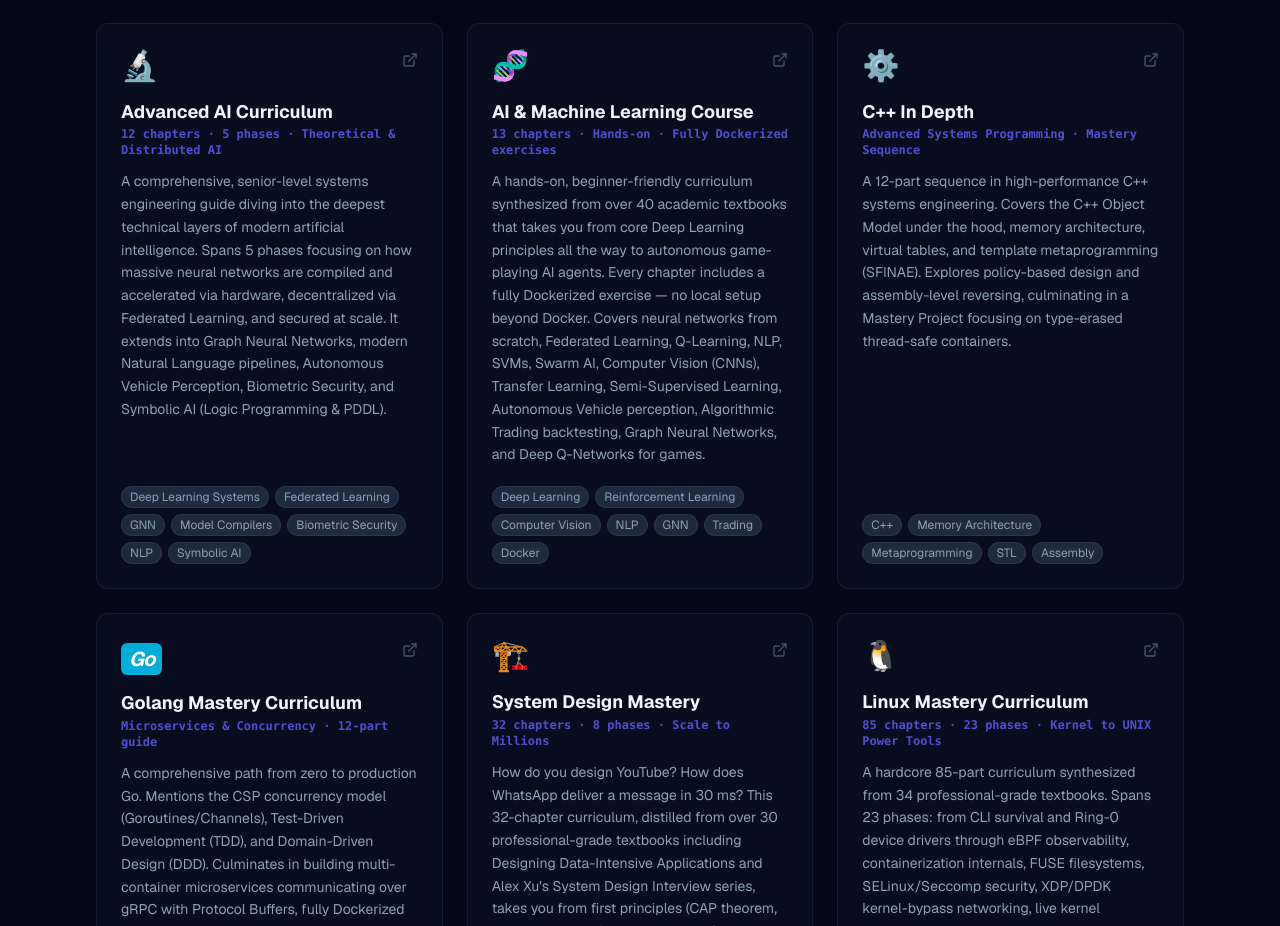
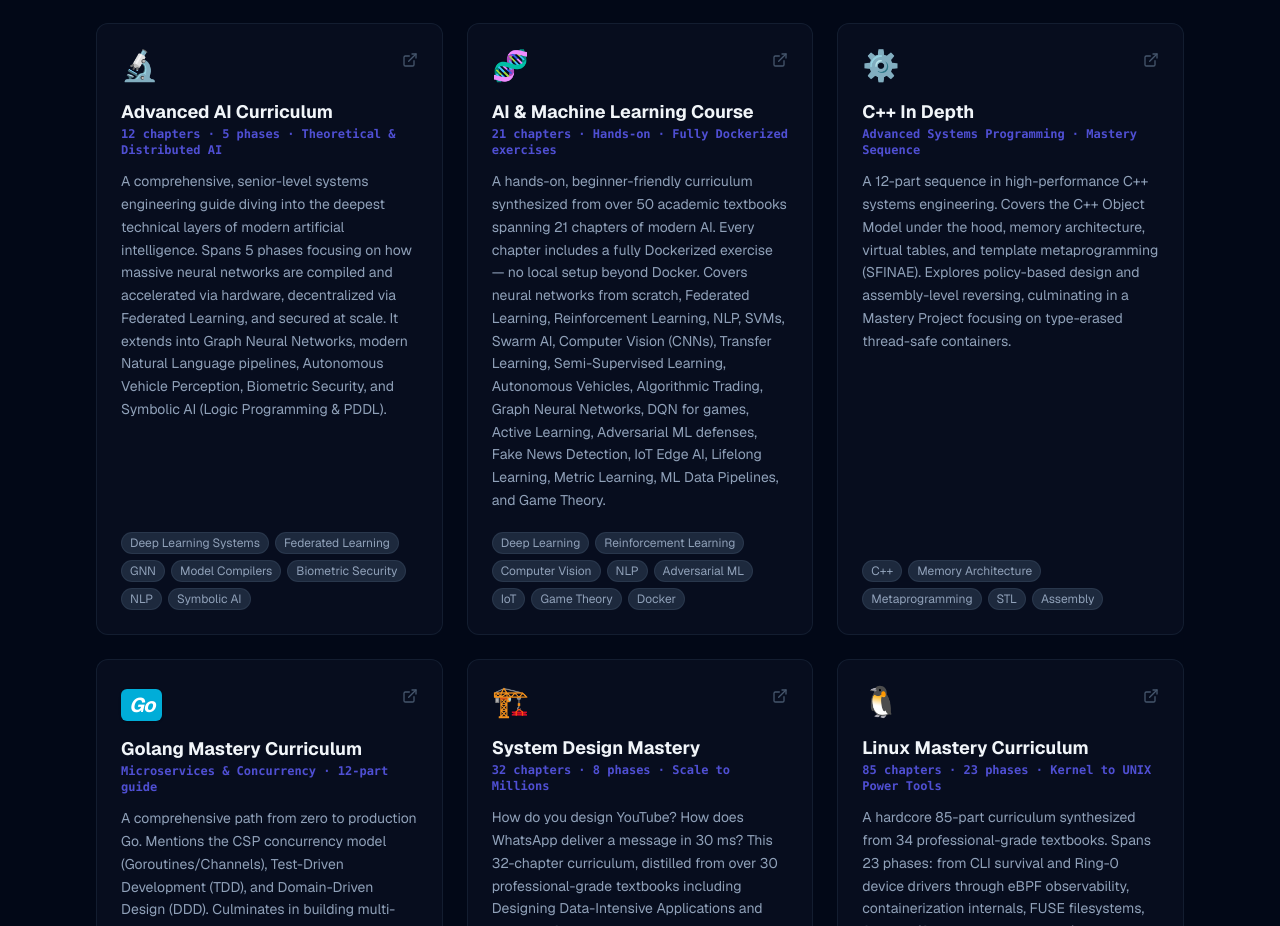
Before and after one commit to chemacabeza/chemacabeza-dev, a Next.js app: page /projects in a window 1280 px wide. Shown: the part 2373-3299 px from the top of the page. Built offline with nearby package versions, Linux system fonts and the light colour scheme.

Commit message:
Update AI & ML Course: 13→21 chapters, 50+ textbooks, add Adversarial ML, IoT, Game Theory

```diff
--- a/app/projects/page.tsx
+++ b/app/projects/page.tsx
@@ -128,10 +128,10 @@ const githubProjects = [
         url: "https://github.com/chemacabeza/ai_and_MachineLearning",
         emoji: "🧬",
         title: "AI & Machine Learning Course",
-        subtitle: "13 chapters · Hands-on · Fully Dockerized exercises",
+        subtitle: "21 chapters · Hands-on · Fully Dockerized exercises",
         description:
-            "A hands-on, beginner-friendly curriculum synthesized from over 40 academic textbooks that takes you from core Deep Learning principles all the way to autonomous game-playing AI agents. Every chapter includes a fully Dockerized exercise — no local setup beyond Docker. Covers neural networks from scratch, Federated Learning, Q-Learning, NLP, SVMs, Swarm AI, Computer Vision (CNNs), Transfer Learning, Semi-Supervised Learning, Autonomous Vehicle perception, Algorithmic Trading backtesting, Graph Neural Networks, and Deep Q-Networks for games.",
-        tags: ["Deep Learning", "Reinforcement Learning", "Computer Vision", "NLP", "GNN", "Trading", "Docker"],
+            "A hands-on, beginner-friendly curriculum synthesized from over 50 academic textbooks spanning 21 chapters of modern AI. Every chapter includes a fully Dockerized exercise — no local setup beyond Docker. Covers neural networks from scratch, Federated Learning, Reinforcement Learning, NLP, SVMs, Swarm AI, Computer Vision (CNNs), Transfer Learning, Semi-Supervised Learning, Autonomous Vehicles, Algorithmic Trading, Graph Neural Networks, DQN for games, Active Learning, Adversarial ML defenses, Fake News Detection, IoT Edge AI, Lifelong Learning, Metric Learning, ML Data Pipelines, and Game Theory.",
+        tags: ["Deep Learning", "Reinforcement Learning", "Computer Vision", "NLP", "Adversarial ML", "IoT", "Game Theory", "Docker"],
     },
     {
         repo: "Cplusplus",
```
